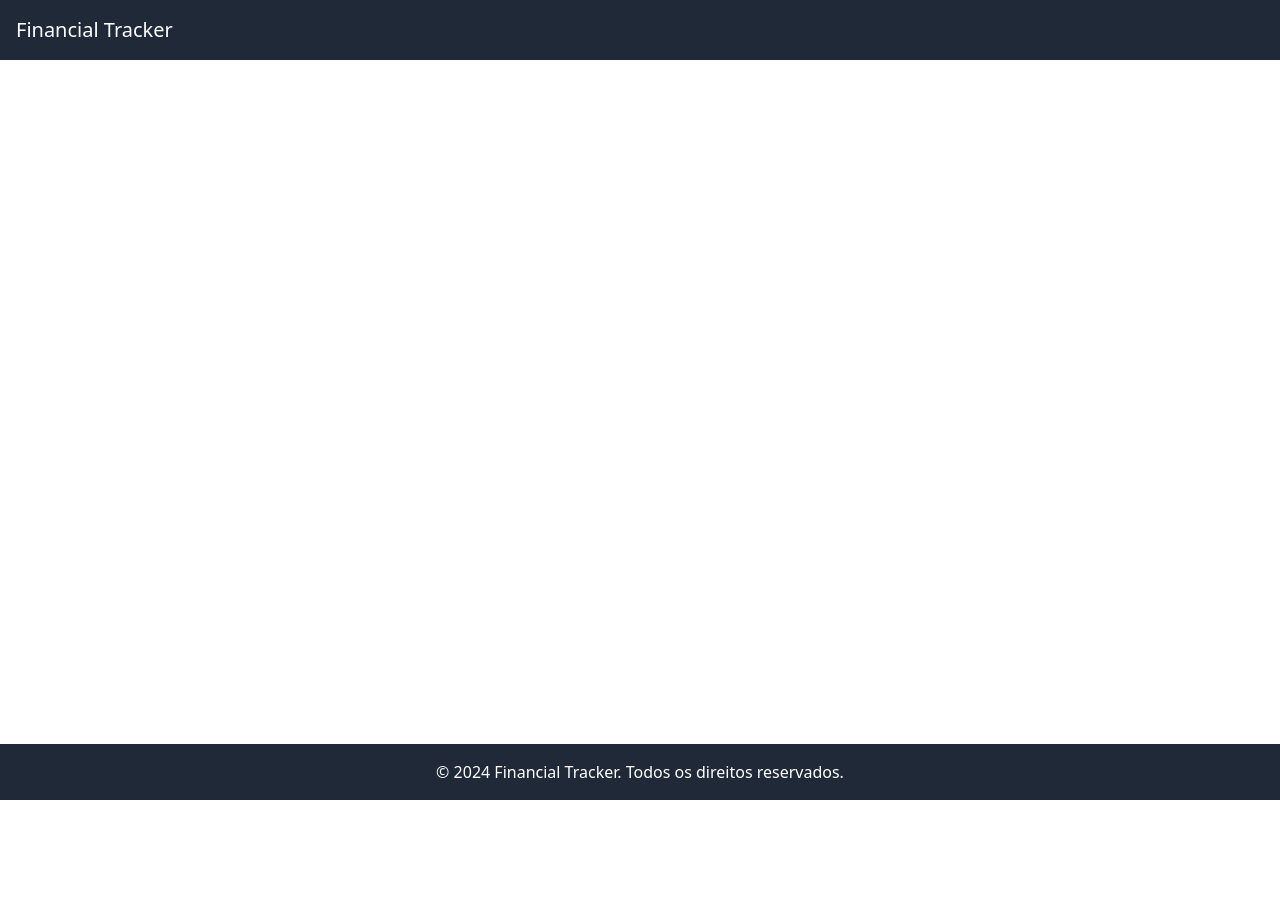
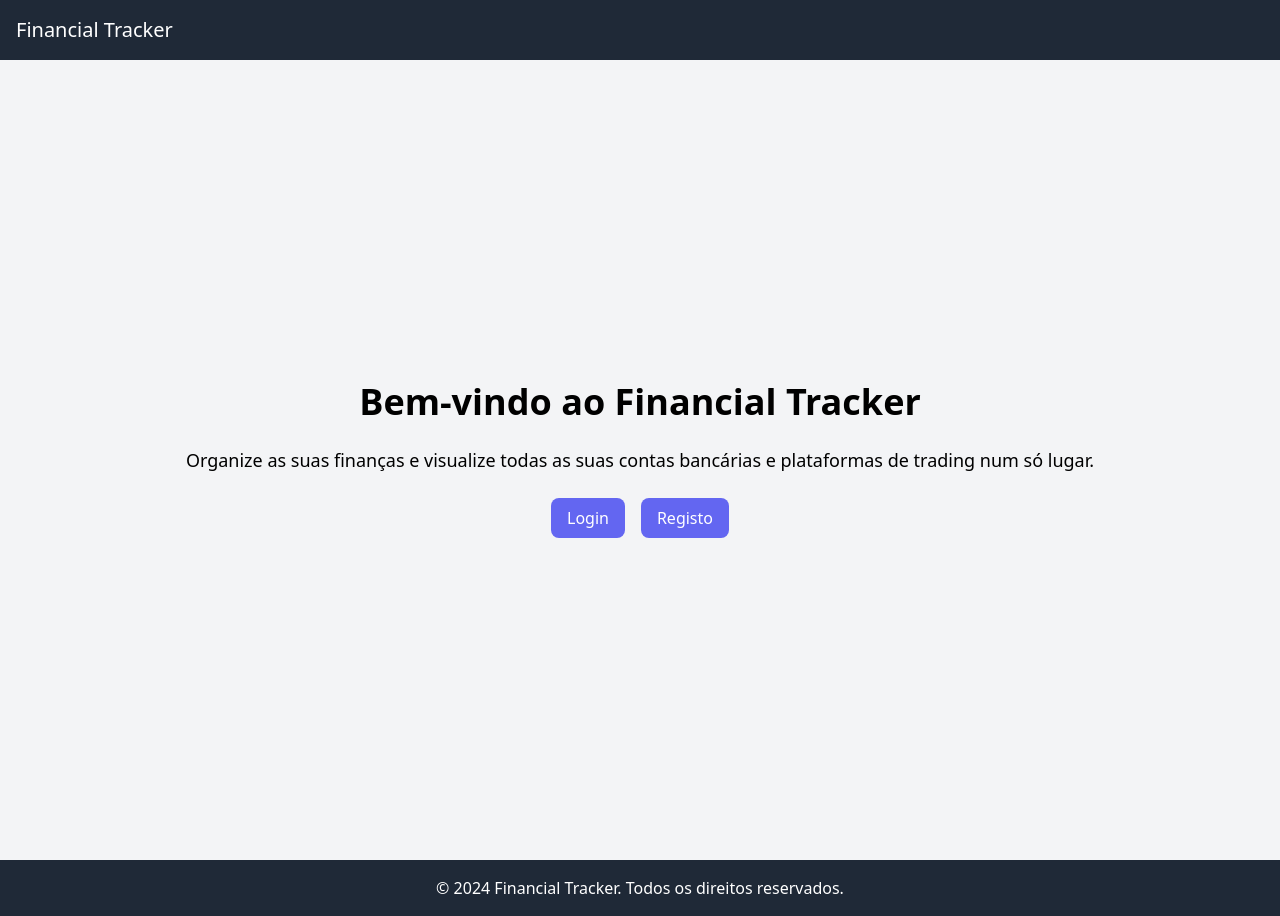
Before and after one commit to Dark1nessss/Financial-Tracker, a React (Create React App) app in the folder client/: page / in a window 1280 px wide. Before the commit the page ends 800 px from the top, so only its background shows below. Built offline with nearby package versions, Linux system fonts and the light colour scheme.

Commit message:
Update Routes. Added Routes

```diff
--- a/client/src/App.js
+++ b/client/src/App.js
@@ -1,7 +1,9 @@
 import React from 'react';
 import { BrowserRouter as Router, Routes, Route } from 'react-router-dom';
+import LandingPage from './pages/LandingPage';
 import Login from './pages/Login';
 import Register from './pages/Register';
+import Support from './pages/Support';
 import Dashboard from './pages/Dashboard';
 import Layout from './components/layout/Layout';
 
@@ -10,8 +12,10 @@ function App() {
     <Router>
       <Layout>
         <Routes>
+          <Route path="/" element={<LandingPage />} />
           <Route path="/login" element={<Login />} />
           <Route path="/register" element={<Register />} />
+          <Route path="/support" element={<Support />} />
           <Route path="/dashboard" element={<Dashboard />} />
         </Routes>
       </Layout>
--- /dev/null
+++ b/client/src/pages/LandingPage.js
@@ -0,0 +1,17 @@
+import React from 'react';
+import { Link } from 'react-router-dom';
+
+function LandingPage() {
+  return (
+    <div className="flex flex-col justify-center items-center h-screen bg-gray-100">
+      <h1 className="text-4xl font-bold mb-6">Bem-vindo ao Financial Tracker</h1>
+      <p className="text-lg mb-6">Organize as suas finanças e visualize todas as suas contas bancárias e plataformas de trading num só lugar.</p>
+      <div className="flex space-x-4">
+        <Link to="/login" className="bg-indigo-500 text-white py-2 px-4 rounded-lg hover:bg-indigo-600">Login</Link>
+        <Link to="/register" className="bg-indigo-500 text-white py-2 px-4 rounded-lg hover:bg-indigo-600">Registo</Link>
+      </div>
+    </div>
+  );
+}
+
+export default LandingPage;
--- /dev/null
+++ b/client/src/pages/Support.js
@@ -0,0 +1,13 @@
+import React from 'react';
+
+function Support() {
+  return (
+    <div className="flex flex-col justify-center items-center h-screen bg-gray-100">
+      <h1 className="text-3xl font-bold mb-6">Suporte ao Cliente</h1>
+      <p className="text-lg mb-6">Precisa de ajuda? Verifique nossas FAQs ou entre em contacto com o suporte.</p>
+      {/* Podes adicionar um formulário de contacto ou FAQs aqui */}
+    </div>
+  );
+}
+
+export default Support;
```
